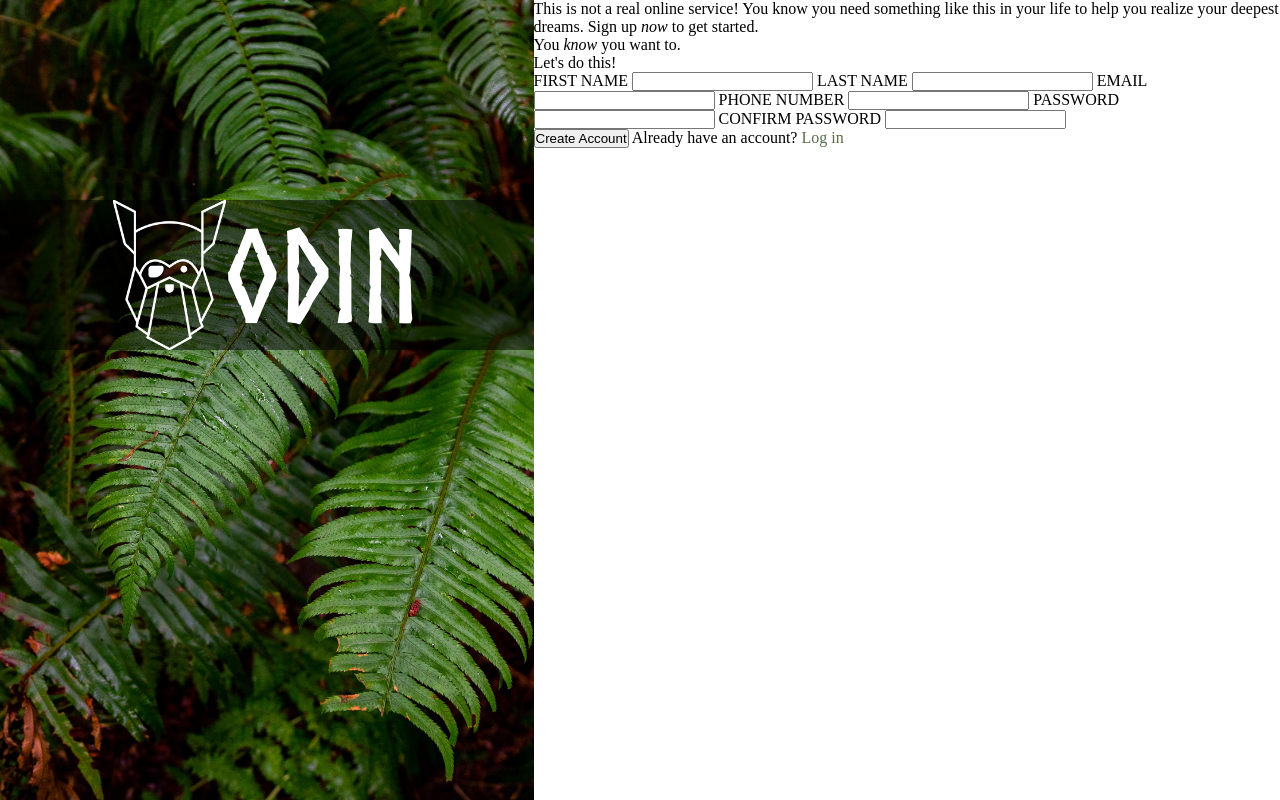
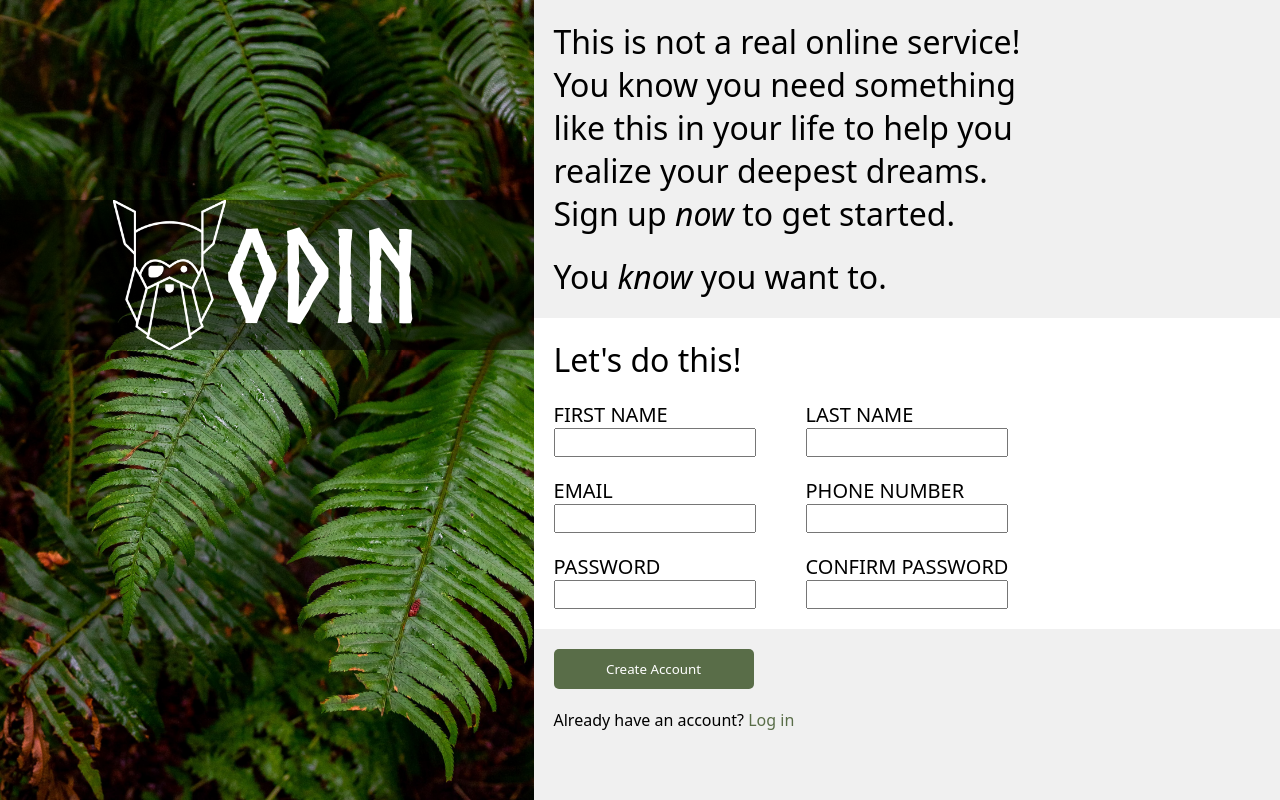
Before and after one commit to AnthonyGerman/odin-sign-up-form, a plain HTML site: page index.html in a window 1280 px wide. Drawn offline with Linux system fonts and the light colour scheme.

Commit message:
Finish webpage

```diff
--- a/index.html
+++ b/index.html
@@ -5,6 +5,7 @@
     <meta http-equiv="X-UA-Compatible" content="IE=edge">
     <meta name="viewport" content="width=device-width, initial-scale=1.0">
     <link rel="stylesheet" href="style.css">
+    <script src="script.js" defer></script>
     <title>Document</title>
 </head>
 <body>
@@ -14,33 +15,51 @@
     </div>
     <div class="main">
         <div class="one">
+
+            <div class="top-text">
                 This is not a real online service!
                 You know you need something like this in your
                 life to help you realize your deepest dreams.
                 Sign up <em>now</em> to get started.
-            <br>
-            You <em>know</em> you want to.
+            </div>
+            <div>You <em>know</em> you want to.</div>
         </div>
         <div class="two">
             Let's do this!
-            <form>
+            <form id="form">
+                <div class="first-half">
+                    <div>
                         <label for="first-name">FIRST NAME</label>
-                <input type="text" id="first-name">
+                        <input type="text" id="first-name" required>
+                    </div>
+                    <div>
+                        <label for="email">EMAIL</label>
+                        <input type="email" id="email" required>
+                    </div>
+                    <div>
+                        <label for="password">PASSWORD</label>
+                        <input type="password" id="password" required>
+                    </div>
+                </div>
+                <div class="second-half">
+                    <div>
                         <label for="last-name">LAST NAME</label>
-                <input type="text" id="last-name">
-                <label for="email">EMAIL</label>
-                <input type="email" id="email">
+                        <input type="text" id="last-name" required>
+                    </div>
+                    <div>
                         <label for="phone-number">PHONE NUMBER</label>
-                <input type="text" id="phone-number">
-                <label for="password">PASSWORD</label>
-                <input type="password" id="password">
+                        <input type="text" id="phone-number" required>
+                    </div>
+                    <div>
                         <label for="confirm-password">CONFIRM PASSWORD</label>
-                <input type="password" id="confirm-password">
+                        <input type="password" id="confirm-password" required>
+                    </div>
+                </div>
             </form>
         </div>
         <div class="three">
-            <button>Create Account</button>
-            Already have an account? <a href="index.html">Log in</a>
+            <button type="submit" id="button">Create Account</button>
+            <div>Already have an account? <a href="index.html">Log in</a></div>
         </div>
     </div>
 </body>
--- /dev/null
+++ b/script.js
@@ -0,0 +1,10 @@
+const button = document.querySelector('#button');
+const form = document.querySelector('form');
+button.addEventListener('click', () => {
+    if (form.elements["password"].value == form.elements["confirm-password"].value) {
+        form.submit();
+    }
+    else {
+        alert("passwords don't match");
+    }
+});
--- a/style.css
+++ b/style.css
@@ -1,6 +1,7 @@
 * {
     padding: 0;
     margin: 0;
+    font-family: system-ui, -apple-system, BlinkMacSystemFont, 'Segoe UI', Roboto, Oxygen, Ubuntu, Cantarell, 'Open Sans', 'Helvetica Neue', sans-serif;
 }
 
 @font-face {
@@ -35,3 +36,81 @@ img {
     color: white;
     font-size: 128px;
 }
+
+.main {
+    display: flex;
+    flex-direction: column;
+}
+
+.main > * {
+    flex: 1;
+}
+
+.one, .three {
+    background-color: rgb(240, 240, 240);
+}
+
+.one {
+    display: flex;
+    flex-direction: column;
+    justify-content: center;
+    gap: 20px;
+    font-size: 32px;
+    padding: 20px;
+}
+
+.top-text {
+    width: 70%;
+}
+
+.two {
+    display: flex;
+    flex-direction: column;
+    padding: 20px;
+    gap: 20px;
+    font-size: 32px;
+}
+
+form {
+    font-size: 20px;
+    display: flex;
+    gap: 50px;
+}
+
+.first-half, .second-half {
+    display: flex;
+    flex-direction: column;
+    gap: 20px;
+}
+
+.first-half > *, .second-half > * {
+    display: flex;
+    flex-direction: column;
+}
+
+input:focus {
+    position: relative;
+    outline-color: blue;
+    outline-width: 1px;
+    box-shadow: 0, 0, 50px, black;
+}
+
+input {
+    height: 25px;
+}
+
+.three {
+    display: flex;
+    flex-direction: column;
+    gap: 20px;
+    padding: 20px;
+}
+
+button {
+    width: 200px;
+    height: 40px;
+    background-color: #596D48;
+    color: white;
+    border-radius: 5px;
+    border: none;
+}
```
Lines whose indentation alone changed are shown as unchanged.
